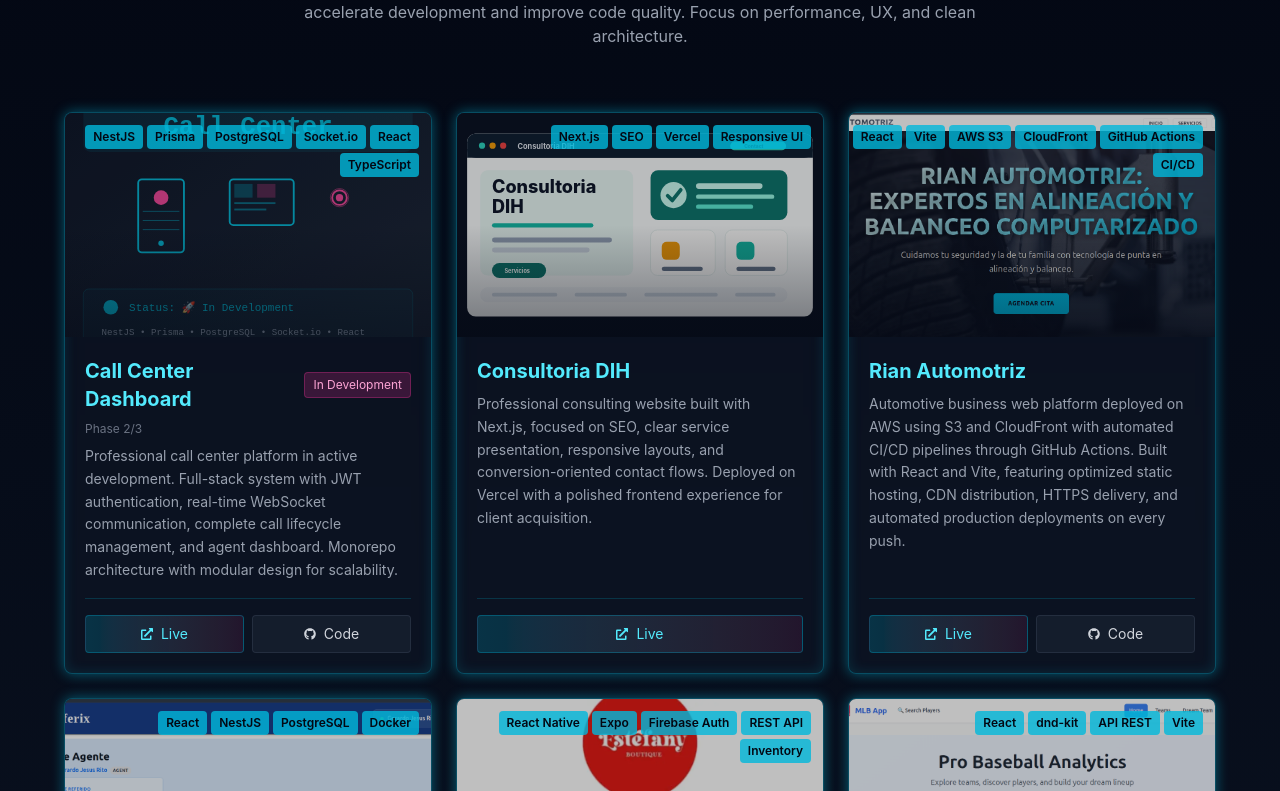
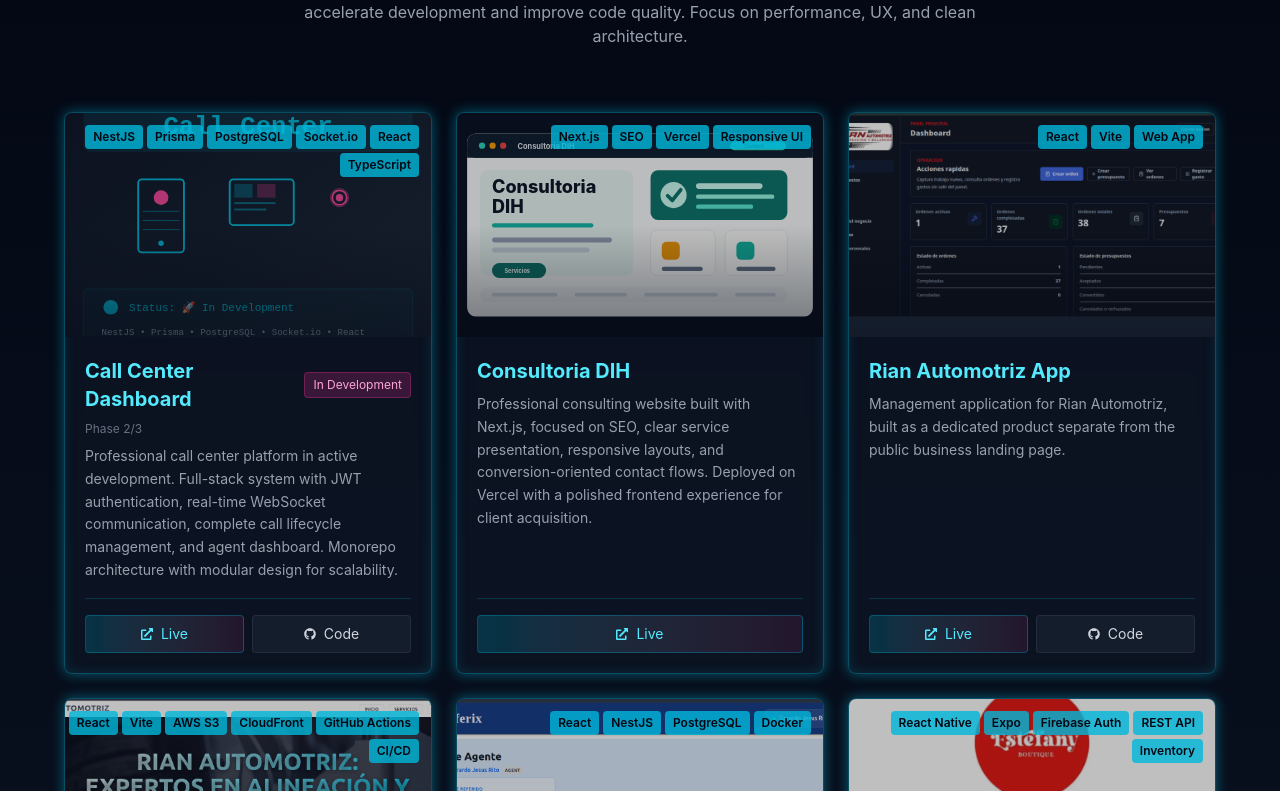
Before and after one commit to gerard-11/Mi-Portafolio, a React (Vite) app: page / in a window 1280 px wide. Shown: the part 2249-3040 px from the top of the page. Built offline with nearby package versions, Linux system fonts and the light colour scheme.

Commit message:
✨ feat: add Rian Automotriz App to portfolio

```diff
--- a/src/components/ProjectsSection.jsx
+++ b/src/components/ProjectsSection.jsx
@@ -2,6 +2,7 @@ import Pelis4uFoto from "../assets/pelis4u-app.png"
 import BassebalAppFoto from "../assets/baseball-app.png"
 import referixImg from "../assets/referixImg.png"
 import automotrizImg from "../assets/RianAutomotriz.png"
+import rianAppImg from "../assets/rian-automotriz.png"
 import consultoriaDihImg from "../assets/consultoria-dih.svg"
 import boutiqueEstefanyImg from "../assets/boutique-estefany-login.webp"
 import callCenterImg from "../assets/call-center-dashboard.svg"
@@ -58,6 +59,15 @@ export const ProjectsSection = () => {
                 "GitHub Actions",
                 "CI/CD"
             ],
+        },
+        {
+            title: "Rian Automotriz App",
+            image: rianAppImg,
+            url: "https://rian-app-iota.vercel.app/login",
+            github: "https://github.com/gerard-11/rian_app",
+            description:
+                "Management application for Rian Automotriz, built as a dedicated product separate from the public business landing page.",
+            tech: ["React", "Vite", "Web App"],
         },
         {
             title: "Consultoria DIH",
```
Also changed, not shown: src/assets/rian-automotriz.png (added), 1 other file (tests, documents, lock files or other folders).
